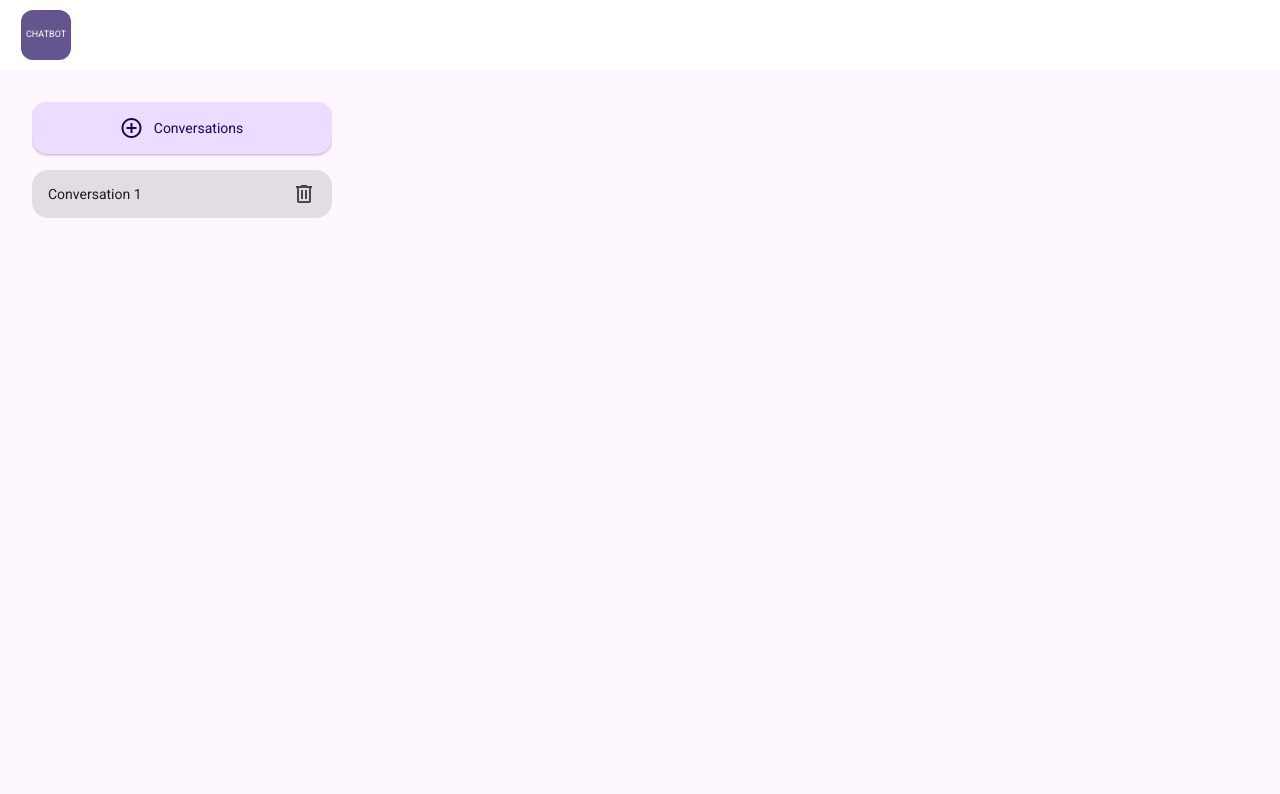
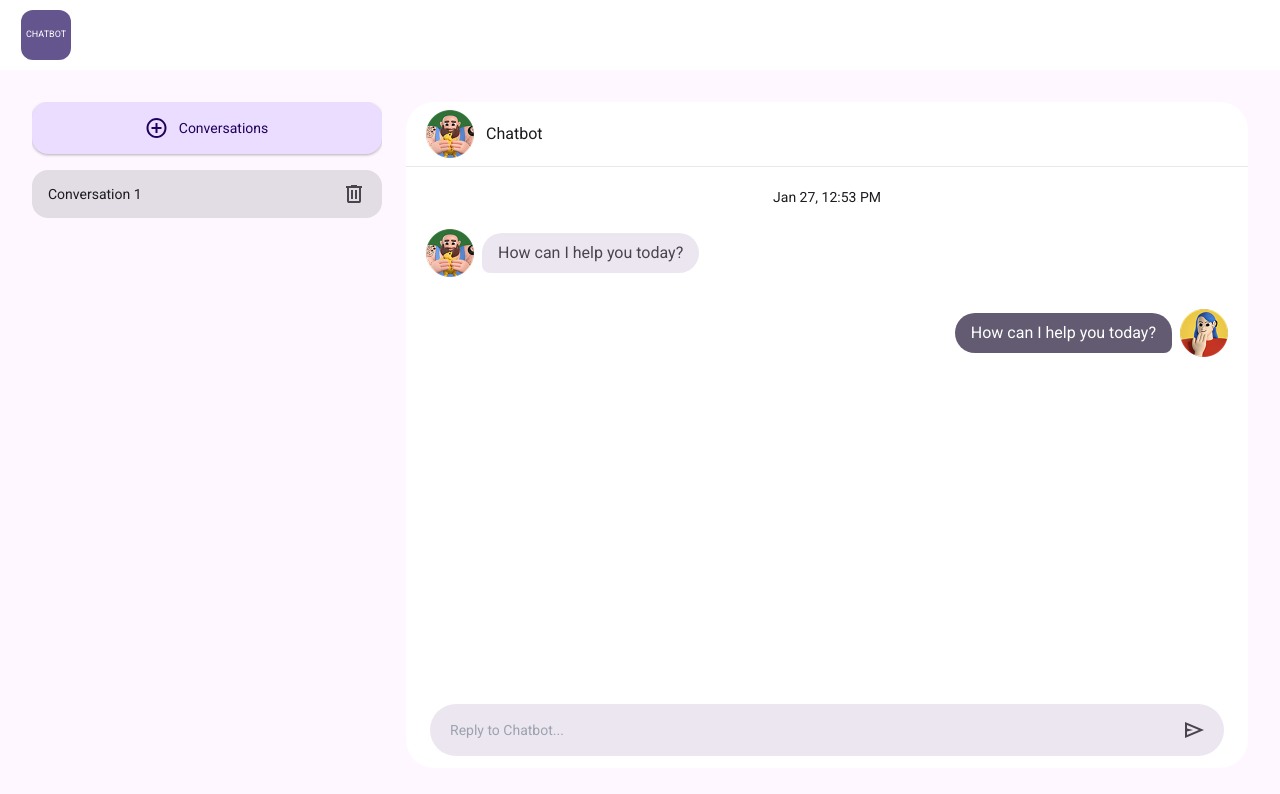
Before and after one commit to EmmanuelVictor62/chat-app, a Next.js app in the folder client/: page / in a window 1280 px wide. Shown: the top 794 px of the page. Built offline with nearby package versions, Linux system fonts and the light colour scheme.

Commit message:
feat: Created chat messages layout

```diff
--- a/client/components/ChatInput/index.tsx
+++ b/client/components/ChatInput/index.tsx
@@ -1,3 +1,4 @@
+"use client";
 import React from "react";
 import { SubmitHandler, useForm } from "react-hook-form";
 
@@ -23,20 +24,16 @@ const ChatInput: React.FC<ChatInputProps> = ({ handleSendMessage }) => {
   return (
     <form
       onSubmit={handleSubmit(onSubmit)}
-      className="flex items-center gap-2 bg-[#f5f5fa] border border-[#ccc] rounded-full px-4 py-2"
-      style={{ boxShadow: "0px 2px 5px rgba(23, 26, 31, 0.1)" }}
+      className="flex items-center justify-between gap-2 bg-color-light-blue-1  rounded-full px-5 py-4"
     >
       <input
         {...register("message")}
         type="text"
-        placeholder="Type a message..."
+        placeholder="Reply to Chatbot..."
         className="flex-1 bg-transparent border-none outline-none text-sm text-[#171a1f]"
       />
 
-      <button
-        type="submit"
-        className="text-[#171a1f] hover:text-[#65558f] transition-all"
-      >
+      <button type="submit">
         <Icon icon="paperPlane" />
       </button>
     </form>
--- /dev/null
+++ b/client/components/ChatMessages/index.tsx
@@ -0,0 +1,54 @@
+import React from "react";
+
+import Image from "next/image";
+import ChatInput from "../ChatInput";
+
+interface ChatMessagesProps {
+  handleSendMessage: (message: string) => void;
+}
+
+const ChatMessages: React.FC<ChatMessagesProps> = ({ handleSendMessage }) => {
+  return (
+    <div className="flex flex-1 flex-col rounded-[28px] bg-white">
+      <div className="flex items-center gap-3 justify-start border-b border-gray-200 py-2 px-5">
+        <Image src={"/images/avatar.png"} height={48} width={48} alt="avatar" />
+        <p className="text-[#1D1B20]">Chatbot</p>
+      </div>
+
+      <div className="flex flex-1 flex-col gap-3 pt-5 pb-3 px-5 overflow-auto h-full">
+        <p className="self-center text-sm text-color-dark-1">
+          Jan 27, 12:53 PM
+        </p>
+        <div className="flex items-center gap-2 justify-start py-[10px]">
+          <Image
+            src={"/images/avatar.png"}
+            height={48}
+            width={48}
+            alt="avatar"
+          />
+          <p className="py-2 px-4 rounded-tl-[20px] rounded-tr-[20px] rounded-br-[20px] rounded-bl-[8px] bg-[#ECE6F0] text-color-dark-2">
+            How can I help you today?
+          </p>
+        </div>
+
+        <div className="flex items-center gap-2 justify-end py-[10px]">
+          <p className="py-2 px-4 rounded-tl-[20px] rounded-tr-[20px] rounded-br-[8px] rounded-bl-[20px] bg-[#625B71] text-white">
+            How can I help you today?
+          </p>
+          <Image
+            src={"/images/user_avatar.png"}
+            height={48}
+            width={48}
+            alt="user_avatar"
+          />
+        </div>
+      </div>
+
+      <div className="py-3 px-6">
+        <ChatInput handleSendMessage={handleSendMessage} />
+      </div>
+    </div>
+  );
+};
+
+export default ChatMessages;
--- a/client/public/icons/icon.ts
+++ b/client/public/icons/icon.ts
@@ -9,4 +9,8 @@ export const icons: Record<IconNames, string> = {
 <path d="M7 21C6.45 21 5.97917 20.8042 5.5875 20.4125C5.19583 20.0208 5 19.55 5 19V6H4V4H9V3H15V4H20V6H19V19C19 19.55 18.8042 20.0208 18.4125 20.4125C18.0208 20.8042 17.55 21 17 21H7ZM17 6H7V19H17V6ZM9 17H11V8H9V17ZM13 17H15V8H13V17Z" fill="#49454F"/>
 </svg>
 `,
+  paperPlane: `<svg width="19" height="16" viewBox="0 0 19 16" fill="none" xmlns="http://www.w3.org/2000/svg">
+<path d="M0 16V0L19 8L0 16ZM2 13L13.85 8L2 3V6.5L8 8L2 9.5V13ZM2 13V8V3V6.5V9.5V13Z" fill="#49454F"/>
+</svg>
+`,
 };
--- a/client/src/app/page.tsx
+++ b/client/src/app/page.tsx
@@ -1,6 +1,12 @@
+"use client";
+import ChatMessages from "@/components/ChatMessages";
 import Sidebar from "@/components/Sidebar";
 
 export default function Home() {
+  const handleSendMessage = (message: string) => {
+    console.log(message);
+  };
+
   return (
     <div className="flex flex-col h-screen overflow-hidden">
       <div className="flex py-[10px] px-[21px] bg-c shadow-custom-2 flex-shrink-0">
@@ -8,8 +14,9 @@ export default function Home() {
           CHATBOT
         </div>
       </div>
-      <div className="grid grid-cols-[300px_1fr] gap-6 p-8 bg-[#FEF7FF] h-full flex-1">
+      <div className="grid grid-cols-[350px_1fr] gap-6 p-8 bg-[#FEF7FF] h-full flex-1">
         <Sidebar />
+        <ChatMessages handleSendMessage={handleSendMessage} />
       </div>
     </div>
   );
--- a/client/tailwind.config.ts
+++ b/client/tailwind.config.ts
@@ -10,6 +10,9 @@ export default {
     extend: {
       colors: {
         "purple-1": "#EADDFF",
+        "color-dark-1": "#1D1B20",
+        "color-dark-2": "#49454F",
+        "color-light-blue-1": "#ECE6F0",
       },
       boxShadow: {
         "custom-1": "0px 2px 5px 0px #171A1F17",
```
Also changed, not shown: client/public/images/avatar.png (added), client/public/images/user_avatar.png (added).
